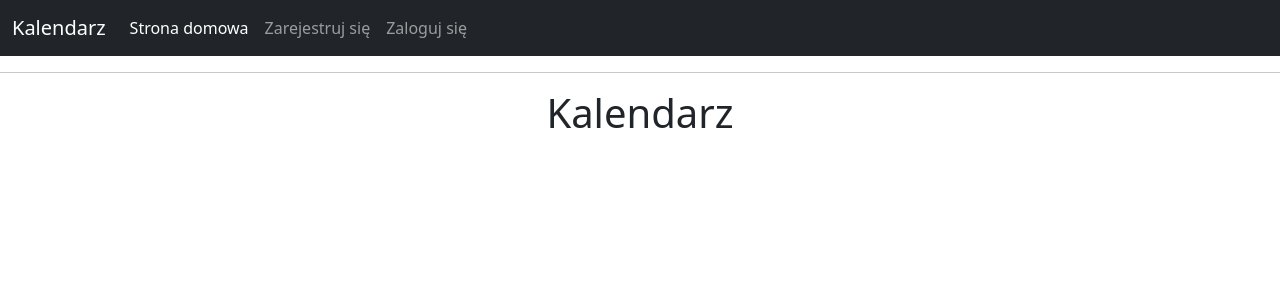
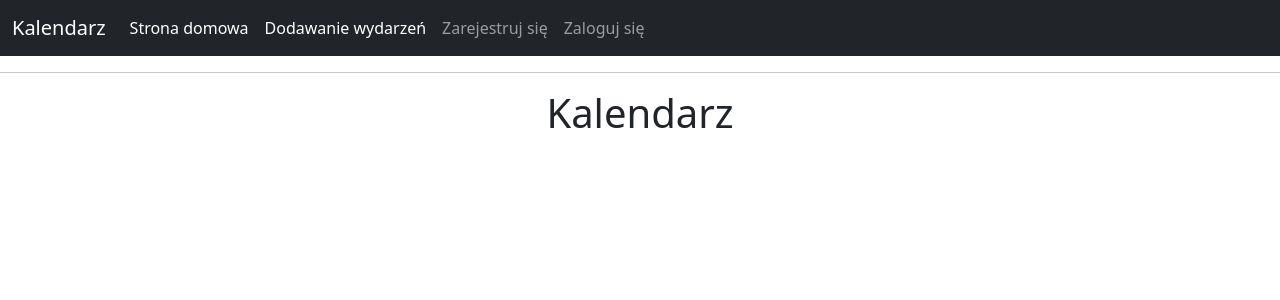
Before and after one commit to Piotr-Tyran/kalendarz, a Flask app: page / in a window 1280 px wide. Shown: the top 300 px of the page. Run offline with Flask 2, Linux system fonts and the light colour scheme.

Commit message:
Update navbar.html

```diff
--- a/app/templates/navbar.html
+++ b/app/templates/navbar.html
@@ -8,6 +8,9 @@
         <ul class="navbar-nav">
           <li class="nav-item">
             <a class="nav-link active" aria-current="page" href="{{ url_for('index') }}">Strona domowa</a>
+          </li>
+          <li class="nav-item">
+            <a class="nav-link active" aria-current="page" href="{{ url_for('add_event') }}">Dodawanie wydarzeń</a>
           </li>
           <li class="nav-item">
             {% if current_user.is_anonymous %}
```
